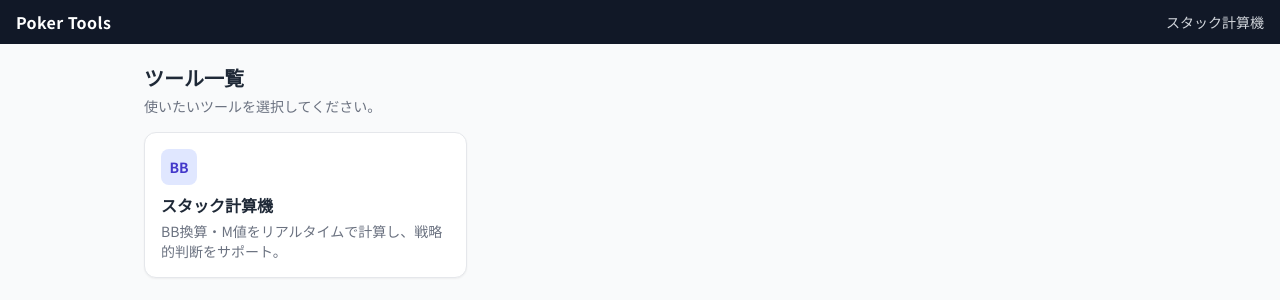
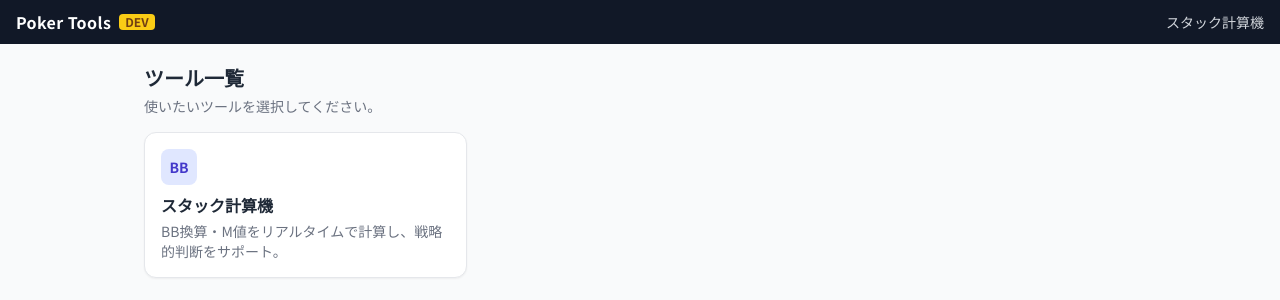
Before and after one commit to hiro16131104/poker_tools, a Flask app: page / in a window 1280 px wide. Shown: the top 300 px of the page. Run offline with Flask 3, Linux system fonts and the light colour scheme; some libraries are stand-ins or nearby versions.

Commit message:
update: 開発環境の場合はヘッダーに'DEV'のバッジを表示するよう修正

```diff
--- a/app.py
+++ b/app.py
@@ -1,6 +1,14 @@
+import os
+from typing import Any
+
 from flask import Flask, render_template
 
 app: Flask = Flask(__name__)
+
+
+@app.context_processor
+def inject_env() -> dict[str, Any]:
+    return {"app_env": os.environ.get("APP_ENV", "dev")}
 
 
 @app.route("/")
--- a/template.yaml
+++ b/template.yaml
@@ -36,6 +36,7 @@ Resources:
       Environment:
         Variables:
           PORT: "8080"
+          APP_ENV: !Ref Environment
           # LWA がアプリの起動完了を確認するパス
           AWS_LWA_READINESS_CHECK_PATH: "/"
       Events:
--- a/templates/base.html
+++ b/templates/base.html
@@ -32,11 +32,16 @@
     <header class="bg-gray-900 text-white px-4 py-2.5">
       <nav>
         <div class="flex items-center justify-between">
-          <a
-            href="{{ url_for('index') }}"
-            class="text-base font-bold tracking-wide hover:text-gray-300 transition-colors"
-            >Poker Tools</a
-          >
+          <div class="flex items-center gap-2">
+            <a
+              href="{{ url_for('index') }}"
+              class="text-base font-bold tracking-wide hover:text-gray-300 transition-colors"
+              >Poker Tools</a
+            >
+            {% if app_env == "dev" %}
+            <span class="text-xs font-semibold bg-yellow-400 text-yellow-900 rounded px-1.5 py-0.5 leading-none">DEV</span>
+            {% endif %}
+          </div>
           <!-- デスクトップ: 横並びリンク -->
           <div class="hidden sm:flex items-center gap-6">
             <a
```
